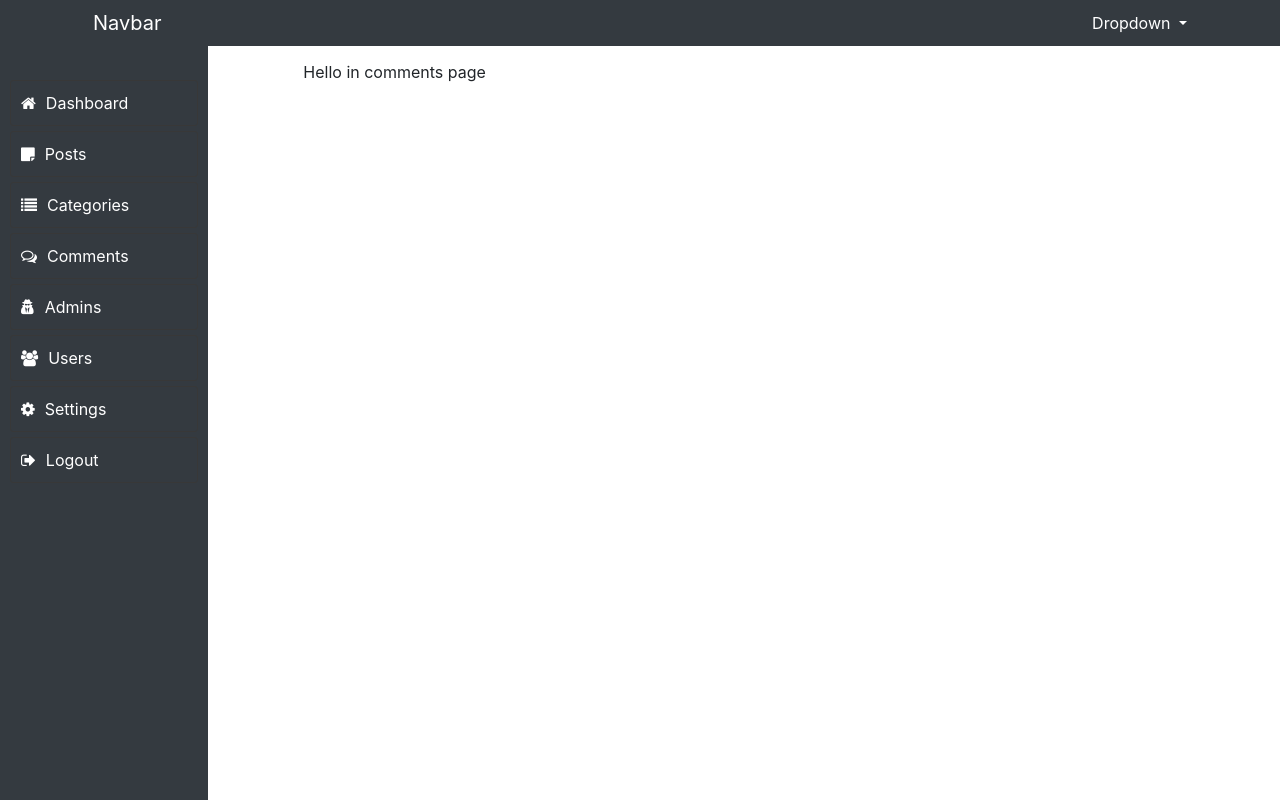
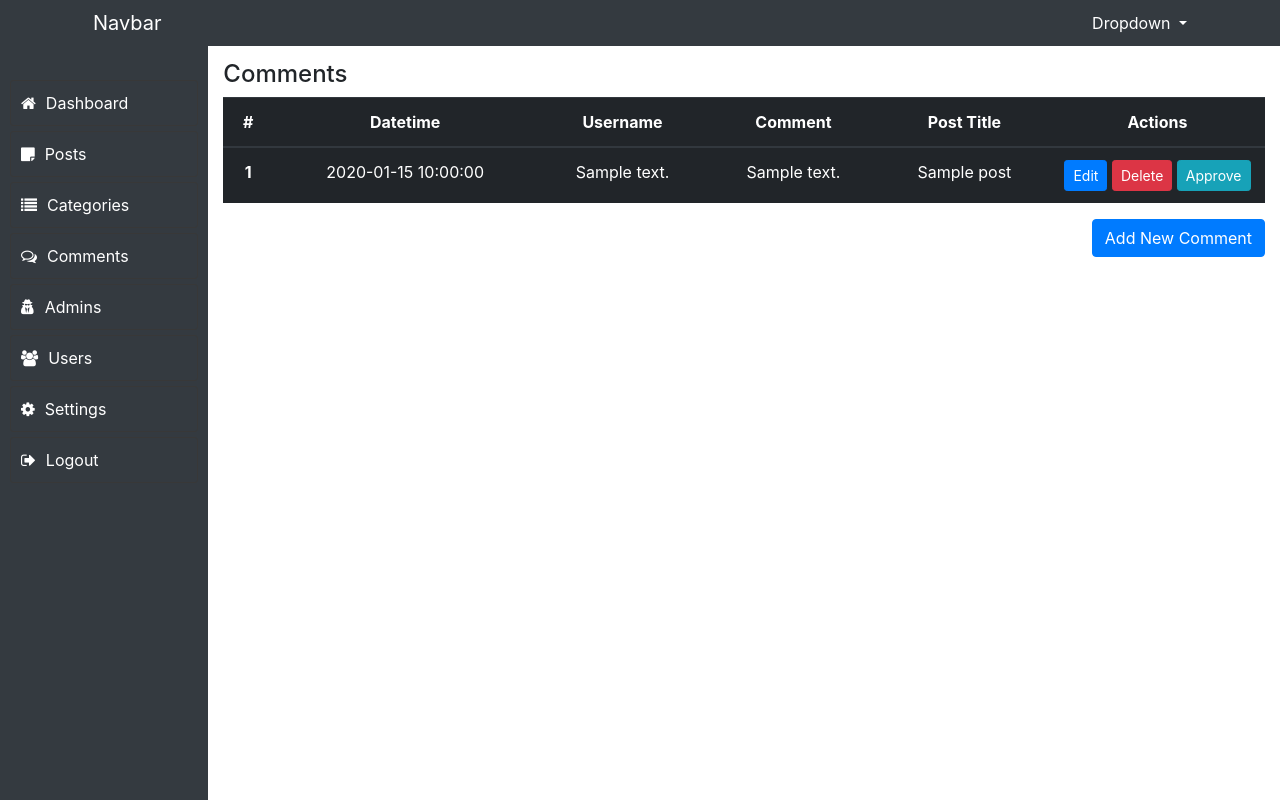
Before and after one commit to Dream-Team-Pro/badrblog, a PHP site: page /admin/comments.php in a window 1280 px wide. Run offline with PHP 8.4, Linux system fonts and the light colour scheme; tables that the repository leaves empty or names only in its code hold one stand-in row (values such as "Sample post"); data that the repository does not hold is empty.

Commit message:
Admin & Admins Controls ok

```diff
--- a/admin/admin.php
+++ b/admin/admin.php
@@ -67,7 +67,7 @@
                     redirect("admins.php");
                 }else {
                     $_SESSION['error'] = "Unable to Add Admin";
-                    redirect("admins.php");
+                    redirect("admin.php");
                 }
             }
         } else {
--- a/admin/comments.php
+++ b/admin/comments.php
@@ -1,15 +1,107 @@
 <?php
+    $page_title = "Comments Page";
     include "inc/header.php";
     include "inc/navbar.php";
+    include "inc/functions.php";
 ?>
     <!-- Start Sidebar Section -->
     <div class="container-fluid">
         <div class="row">
-            <div class="col-sm-2">
+            <div class="col-sm-2 col-md-2 col-lg-2">
                 <?php include "inc/sidebar.php"; ?>
             </div>
-            <div class="col-sm-10">
-                Hello in comments page
+            <div class="col-sm-10 col-md-10 col-lg-10">
+                <div class="comments">
+
+                <?php
+                    if(! session_id()) {
+                        session_start();
+                    }
+                    if(isset($_SESSION['success']) && ! empty($_SESSION['success'])) {
+                        echo "<div class='alert alert-success alert-dismissible fade show'>";
+                        echo $_SESSION['success'];
+                        echo "<button type='button' class='close' data-dismiss='alert' aria-label='Close'>";
+                        echo "<span aria-hidden='true'>&times;</span>";
+                        echo "</button>";
+                        echo "</div>";
+                        $_SESSION['success'] = "";
+
+                    }
+                    if(isset($_SESSION['error']) && ! empty($_SESSION['error'])) {
+                        echo "<div class='alert alert-danger alert-dismissible fade show'>";
+                        echo $_SESSION['error'];
+                        echo "<button type='button' class='close' data-dismiss='alert' aria-label='Close'>";
+                        echo "<span aria-hidden='true'>&times;</span>";
+                        echo "</button>";
+                        echo "</div>";
+                        $_SESSION['error'] = "";
+                    }
+                ?>
+
+
+                    <h4>Comments</h4>
+                    <div class="table-responsive">
+                        <table class="table table-hover table-dark">
+                        <thead class="text-center">
+                            <tr>
+                                <th scope="col">#</th>
+                                <th scope="col">Datetime</th>
+                                <th scope="col">Username</th>
+                                <th scope="col">Comment</th>
+                                <th scope="col">Post Title</th>
+                                <th scope="col">Actions</th>
+                            </tr>
+                        </thead>
+                        <tbody>
+                        <?php
+                        $number = 0;
+                        foreach (get_comments() as $comment) { $number++;  ?>
+                            <tr>
+                                <th scope="row" class="text-center"><?php echo $number; ?></th>
+                                <td class="text-center"><?php echo $comment['datetime']; ?></td>
+                                <td class="text-center"><?php echo $comment['commenter_name']; ?></td>
+
+                                <td class="text-center">
+                                    <?php
+                                    if (strlen($comment['comment']) > 100){
+                                        echo substr($comment['comment'], 0, 100) . "  [...]";
+                                    }else {
+                                        echo $comment['comment'];
+                                    }
+                                    ?>
+                                </td>
+
+                                <td class="text-center">
+                                    <?php   $post_id = $comment['post_id'];
+                                            $post_title = get_posts($post_id)['title'];
+                                            if (strlen($post_title) > 50){
+                                                echo substr($post_title, 0, 50) . "  [...]";
+                                            }else {
+                                                echo $post_title;
+                                            }
+                                    ?>
+                                </td>
+
+                                <td class="action-links text-center">
+                                    <a href="comment.php?id=<?php echo $comment['id']; ?>" class="btn btn-primary btn-sm">Edit</a>
+                                    <form onsubmit="return confirm('Are You Sure ?');" action="deletecomment.php" method="post">
+                                        <input type="hidden" name="id" value="<?php echo $comment['id']; ?>">
+                                        <input class="btn btn-danger btn-sm" type="submit" value="Delete" name="deletecomment">
+                                        <input class="btn btn-info btn-sm" type="submit" value="Approve" name="approvecomment">
+                                    </form>
+                                </td>
+
+                            </tr>
+                        <?php } ?>
+                        </tbody>
+                        </table>
+                        <a class="btn btn-primary float-right" href="comment.php">Add New Comment</a>
+                    </div>
+                </div>
+
+
+
+
             </div>
         </div>
     </div>
--- a/admin/inc/functions.php
+++ b/admin/inc/functions.php
@@ -234,6 +234,62 @@ function update_reset_password_code($email) {
     }
 }
 
+/* Comments Functions */
+function get_comments($id = "") {
+    include "connect.php";
+    $sql = "";
+    if(! empty($id)) {
+        $sql = "SELECT * FROM comments WHERE id = ? ";
+    } else {
+        $sql = "SELECT * FROM comments ORDER BY datetime DESC";
+    }
+
+    try {
+        if(! empty($id)) {
+            $result = $con->prepare($sql);
+            $result->bindValue(1, $id, PDO::PARAM_INT);
+            $result->execute();
+            return $result->fetch(PDO::FETCH_ASSOC);
+        } else {
+            $result = $con->query($sql);
+            return $result;
+        }
+    } catch (Exception $e) {
+        echo "Error: " . $e->getMessage();
+        return array();
+    }
+}
+
+function insert_comment($datetime, $username, $email, $comment_comment, $post_id) {
+    $fields = array($datetime, $username, $email, $comment_comment);
+    $sql = "INSERT INTO comments (datetime, commenter_name, commenter_email, comment, post_id) VALUES (?, ?, ?, ?, ?)";
+    include "connect.php";
+    try {
+        $result = $con->prepare($sql);
+        for ($i=1; $i <= 4; $i++) {
+            $result->bindValue($i, $fields[$i - 1], PDO::PARAM_STR);
+        }
+        $result->bindValue(5, $post_id, PDO::PARAM_INT);
+        return $result->execute();
+    } catch (Exception $e) {
+        echo "Error: " . $e->getMessage();
+    }
+}
+
+function update_comment($comment, $post_id, $id) {
+    include "connect.php";
+        $sql = "UPDATE comments SET comment = ?, post_id = ? WHERE id = ?";
+    try {
+        $result = $con->prepare($sql);
+        $result->bindValue(1, $comment, PDO::PARAM_STR);
+        $result->bindValue(2, $post_id, PDO::PARAM_INT);
+        $result->bindValue(3, $id, PDO::PARAM_INT);
+        return $result->execute();
+    } catch (Exception $e) {
+        echo "Error: " . $e->getMessage();
+        return false;    }
+}
+
 /* Redirect Location */
 function redirect ($location) {
     header("Location: $location");
--- a/admin/login.php
+++ b/admin/login.php
@@ -23,7 +23,7 @@
 
                     update_reset_password_code($_SESSION['admin_email']);
 
-                   // redirect('index.php');
+                   redirect('index.php');
                 } else {
                     // true admin but wrong password
                     if(! session_id()) {
--- a/admin/post.php
+++ b/admin/post.php
@@ -68,7 +68,7 @@
                     redirect("posts.php");
                 }else {
                     $_SESSION['error'] = "Unable to Add Post";
-                    redirect("posts.php");
+                    redirect("post.php");
                 }
             }
         } else {
--- a/admin/resources/css/style.css
+++ b/admin/resources/css/style.css
@@ -92,6 +92,7 @@ h5 {
     width: 130px;
 }
 .posts div table tbody td form,
+.comments div table tbody td form,
 .admins div table tbody td form,
 .categories div table tbody td form {
     display: inline;
@@ -188,6 +189,11 @@ h5 {
     box-shadow: 0 0px 1px #FC445F;
 }
 
+/*  Comments Style   */
+.comments div table tbody td.action-links {
+    width: 215px;
+}
+
 /*  Reset Password Style */
 div.reset-password-form {
     width: 400px;
```
Also changed, not shown: admin/comment.php (added, +151 -0 lines), admin/deletecomment.php (added, +18 -0 lines).
